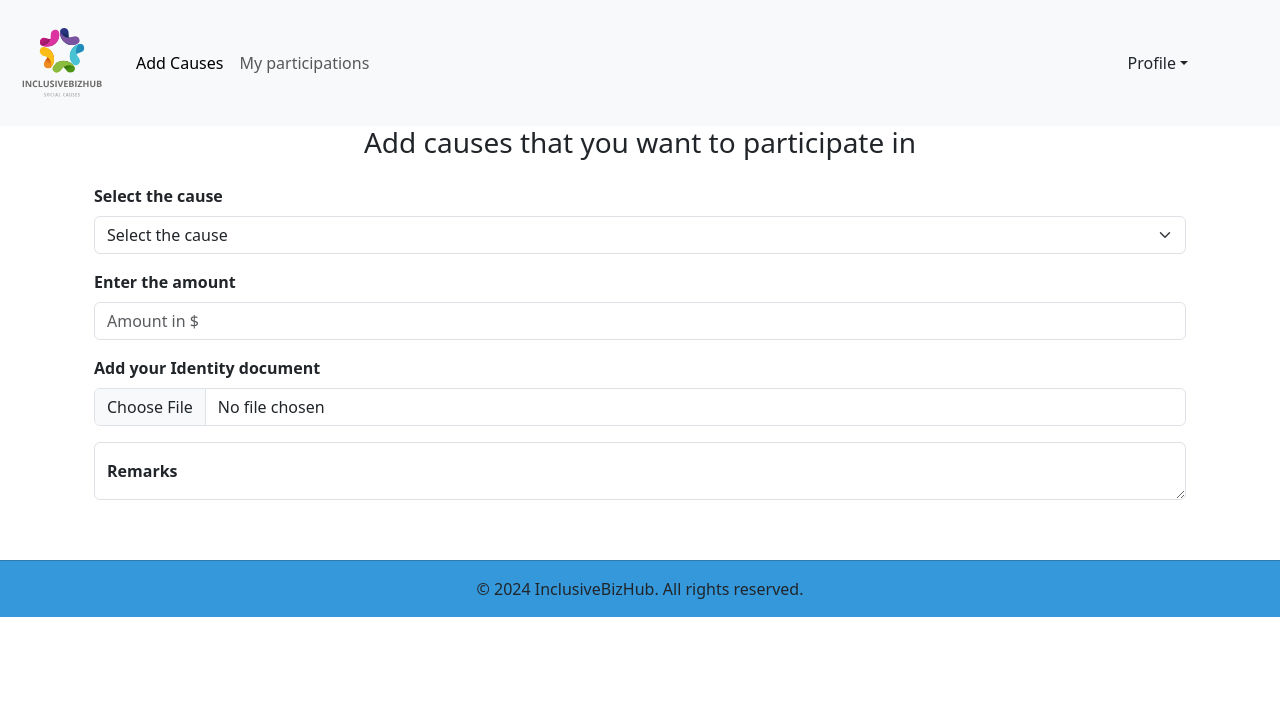
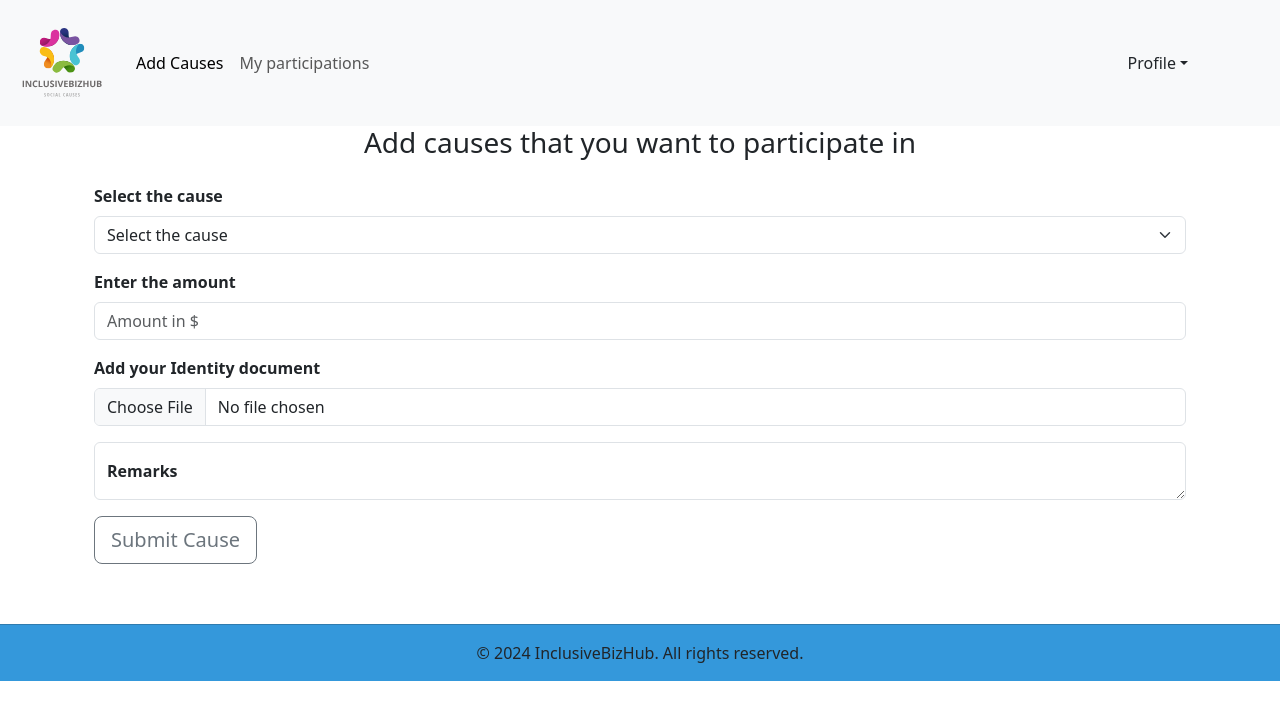
Before and after one commit to sandy-2024/InclusiveBizHub, a React (Vite) app: page /userlogin in a window 1280 px wide. Shown: the top 720 px of the page. Built offline with nearby package versions, Linux system fonts and the light colour scheme.

Commit message:
Update Userlogin.jsx

```diff
--- a/src/user/Userlogin.jsx
+++ b/src/user/Userlogin.jsx
@@ -5,11 +5,12 @@ import { BrowserRouter as Router, Route, Routes } from "react-router-dom";
 function Userlogin() {
   return (
     <>
-      <div style={{marginBottom: 60}}>
+      <div style={{ marginBottom: 60 }}>
         <Usernav />
         <div className="container d-flex flex-column align-items-center justify-content-center min-vh-50">
           <h3 className="text-center mb-4">Add causes that you want to participate in</h3>
           <div className="container-md">
+            <form>
               <div className="mb-3">
                 <label htmlFor="causeSelect" className="form-label fw-bold">Select the cause</label>
                 <select id="causeSelect" className="form-select" aria-label="Default select example">
@@ -29,10 +30,12 @@ function Userlogin() {
                 <label htmlFor="formFile" className="form-label fw-bold">Add your Identity document</label>
                 <input className="form-control" type="file" id="formFile" />
               </div>
-            <div className="form-floating">
+              <div className="form-floating mb-3">
                 <textarea className="form-control" placeholder="Leave a comment here" id="floatingTextarea"></textarea>
                 <label htmlFor="floatingTextarea" className="fw-bold">Remarks</label>
               </div>
+              <button type="submit" className="btn btn-outline-secondary btn-lg">Submit Cause</button>
+            </form>
           </div>
         </div>
       </div>
```
Lines whose indentation alone changed are shown as unchanged.
